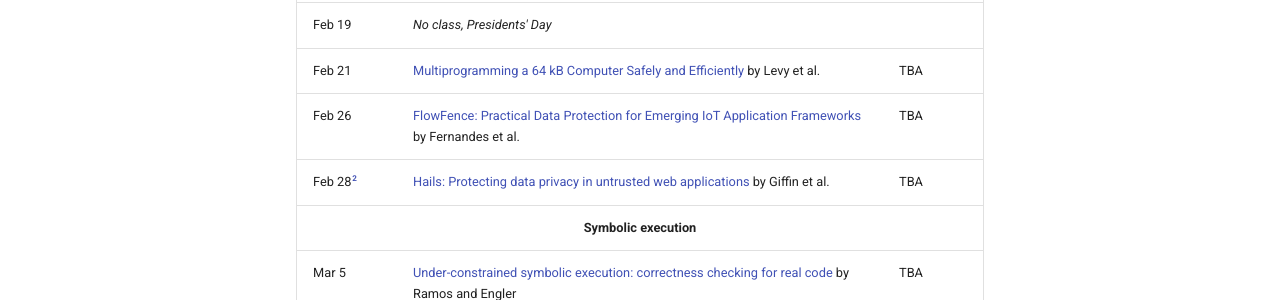
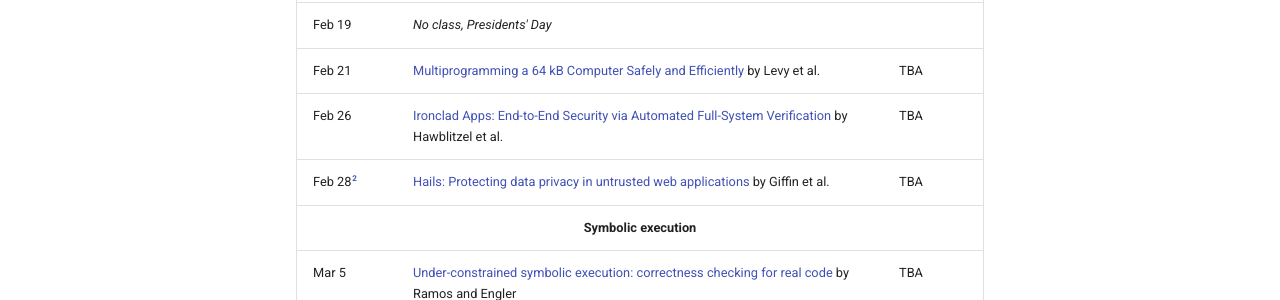
Before and after one commit to shravanrn/cse291-winter18, an MkDocs documentation site: the page built from docs/syllabus.md, in a window 1280 px wide and 900 px high, scrolled down 1067 px. Shown: the part 228-528 px from the top of the window. Built offline with MkDocs 1.6.1 and Material for MkDocs 9.7.7, drawn with Linux system fonts in a browser that asks for light colours; old or Windows-style settings are respelled for this version of MkDocs.

Commit message:
ironclad vs flowfence

```diff
--- a/docs/syllabus.md
+++ b/docs/syllabus.md
@@ -20,7 +20,7 @@ Feb 12     | [Portable Software Fault Isolation](papers/psfi.pdf) by Kroll et al
 Feb 14[^2] | [Hyperkernel: Push-Button Verification of an OS Kernel](papers/hyperkernel.pdf) by Nelso et al. | TBA
 Feb 19     | *No class, Presidents' Day* |
 Feb 21     | [Multiprogramming a 64 kB Computer Safely and Efficiently](papers/tock.pdf) by Levy et al. | TBA
-Feb 26     | [FlowFence: Practical Data Protection for Emerging IoT Application Frameworks](papers/flowfence.pdf) by Fernandes et al. | TBA
+Feb 26     | [Ironclad Apps: End-to-End Security via Automated Full-System Verification](papers/ironclad-apps.pdf) by Hawblitzel et al. | TBA
 Feb 28[^2] | [Hails: Protecting data privacy in untrusted web applications](papers/hails.pdf) by Giffin et al.  | TBA
            | <center>**Symbolic execution**</center> |
 Mar  5     | [Under-constrained symbolic execution: correctness checking for real code](papers/ucklee.pdf) by Ramos and Engler | TBA
```
Also changed, not shown: 1 other file.
